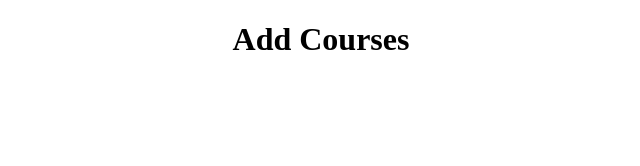
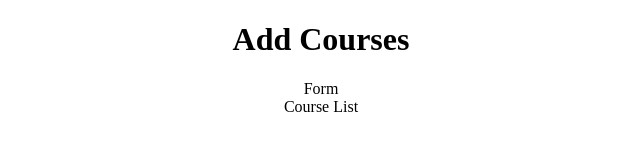
Before and after one commit to EMahmoudNabil/Courses-App, a React (Create React App) app: page / in a window 1280 px wide. Shown: the top 166 px of the page, without its empty margins (319-959 px from the left). Built offline with nearby package versions, Linux system fonts and the light colour scheme.

Commit message:
Create Components

```diff
--- a/src/App.js
+++ b/src/App.js
@@ -1,12 +1,36 @@
-import React from 'react';
+import React, { Component } from 'react';
 import './App.css';
+import CourseForm from './Components/CourseForm'
+import CourseList from './Components/CourseList'
 
-function App() {
-  return (
-    <div className="App">
+
+class App extends Component{
+
+  state={
+    courses : [
+      {name: "HTML"},
+      {name: "CSS"},
+      {name: "JavaScript"},
+    ],
+    current:''
+  }
+
+  render(){
+    return(
+      <div className="App">
       <h1 className ="text-center"> Add Courses </h1>
+      <CourseForm />
+      <CourseList />
+
     </div>
-  );
+
+    )
+
+  }
+
 }
 
+
+
+
 export default App;
--- /dev/null
+++ b/src/Components/CourseForm.js
@@ -0,0 +1,14 @@
+import React from 'react';
+import '../App.css';
+
+const CourseForm = () => {
+
+    return(
+        <div>
+            Form
+        </div>
+
+    )
+}
+
+export default CourseForm
--- /dev/null
+++ b/src/Components/CourseList.js
@@ -0,0 +1,22 @@
+import React, { Component } from 'react';
+import '../App.css';
+
+
+
+class CourseList extends Component{
+  render(){
+    return(
+      <div className="App">
+        Course List
+    </div>
+
+    )
+
+  }
+
+}
+
+
+
+
+export default CourseList;
```
